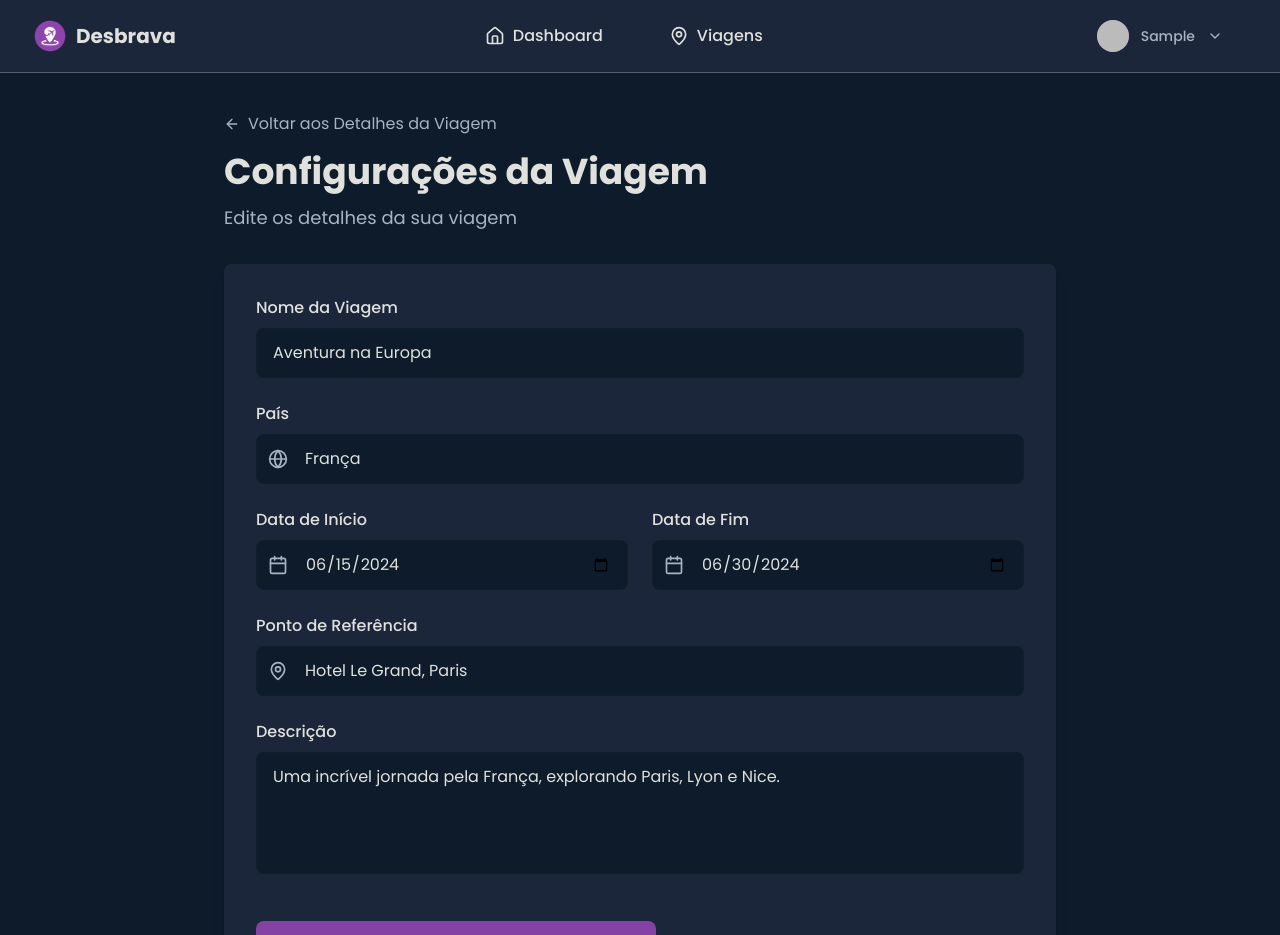
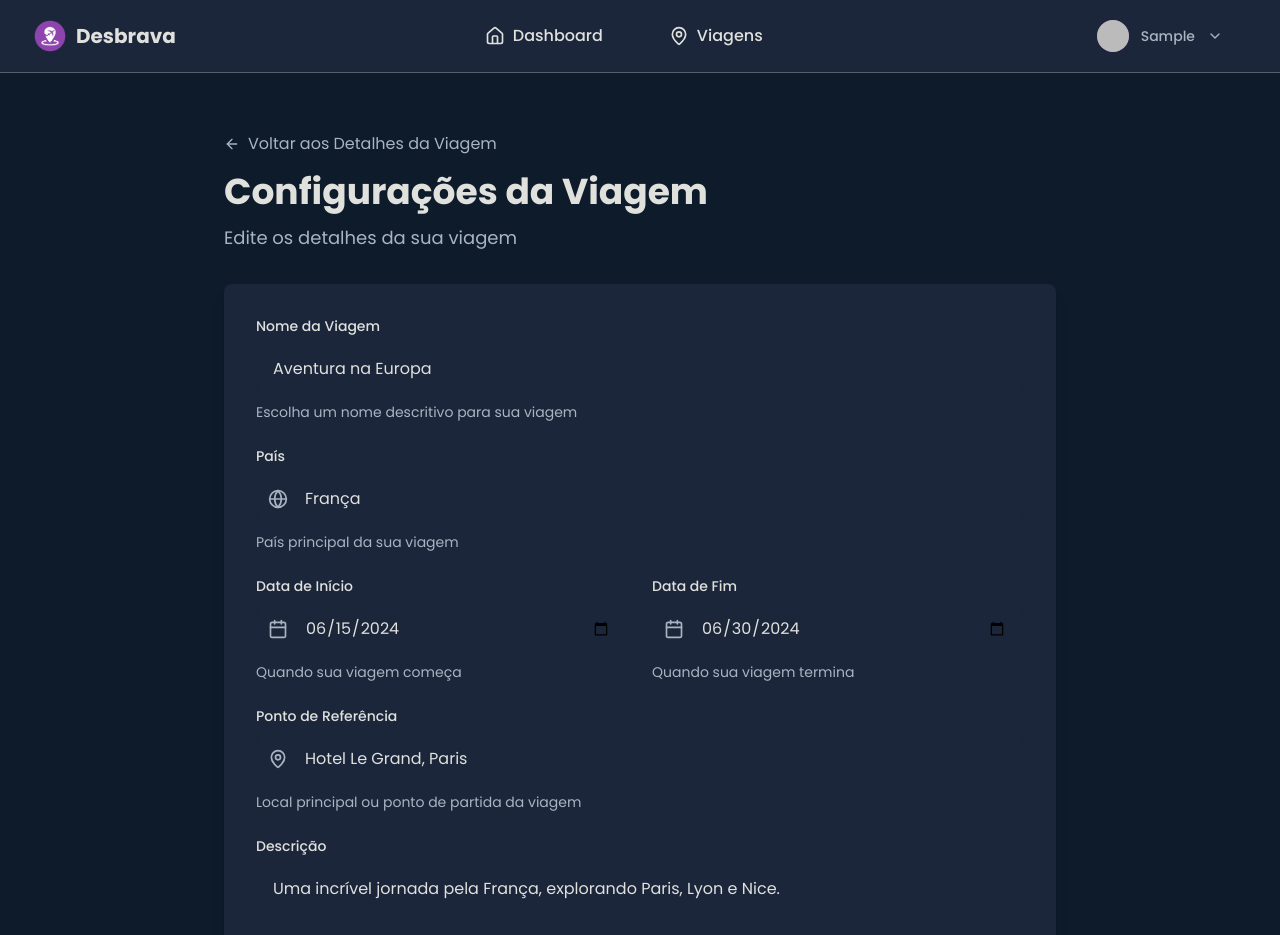
Before and after one commit to Brendhon/desbrava, a Next.js app: page /trip/1/settings in a window 1280 px wide. Shown: the top 935 px of the page. Built offline with nearby package versions, Linux system fonts and the light colour scheme; no server answers; sample sign-in values are in the browser's storage.

Commit message:
feat: enhance trip settings page with new Input and Textarea components, integrate form validation using Zod, and improve layout for better user experience in the Desbrava project

```diff
--- a/app/(protected)/layout.tsx
+++ b/app/(protected)/layout.tsx
@@ -8,7 +8,7 @@ export default function ProtectedLayout({
 }) {
   return (
     <ProtectedRoute>
-      <div className="bg-midnight-blue">
+      <div className={styles.container}>
         <Navigation />
         <main className={styles.main}> {children} </main>
       </div>
@@ -17,5 +17,6 @@ export default function ProtectedLayout({
 }
 
 const styles = {
-  main: 'mt-20',
+  container: 'bg-midnight-blue',
+  main: 'mt-25',
 };
--- a/app/(protected)/trip/[id]/settings/page.tsx
+++ b/app/(protected)/trip/[id]/settings/page.tsx
@@ -2,10 +2,15 @@
 
 import Button from '@/components/ui/Button';
 import Card from '@/components/ui/Card';
+import Input from '@/components/form/Input';
+import Textarea from '@/components/form/Textarea';
+import { tripSettingsSchema, type TripSettingsFormData } from '@/lib/schemas/trip';
 import { ArrowLeft, Calendar, Globe, MapPin, Save, Trash2 } from 'lucide-react';
 import Link from 'next/link';
 import { useParams, useRouter } from 'next/navigation';
-import { useState } from 'react';
+import { useEffect } from 'react';
+import { useForm } from 'react-hook-form';
+import { zodResolver } from '@hookform/resolvers/zod';
 
 export default function TripSettingsPage() {
   const params = useParams();
@@ -13,7 +18,7 @@ export default function TripSettingsPage() {
   const tripId = params.id;
 
   // TODO: Buscar dados da viagem pelo ID
-  const [formData, setFormData] = useState({
+  const defaultValues: TripSettingsFormData = {
     title: 'Aventura na Europa',
     country: 'França',
     startDate: '2024-06-15',
@@ -21,19 +26,41 @@ export default function TripSettingsPage() {
     description:
       'Uma incrível jornada pela França, explorando Paris, Lyon e Nice.',
     referencePoint: 'Hotel Le Grand, Paris',
+  };
+
+  const {
+    register,
+    handleSubmit,
+    formState: { errors, isSubmitting },
+    reset,
+    setValue,
+  } = useForm<TripSettingsFormData>({
+    resolver: zodResolver(tripSettingsSchema),
+    defaultValues,
   });
 
-  const handleSubmit = (e: React.FormEvent) => {
-    e.preventDefault();
-    // TODO: Implementar atualização da viagem
-    console.log('Atualizando viagem:', formData);
-  };
+  // Carregar dados iniciais quando o componente montar
+  useEffect(() => {
+    // TODO: Buscar dados da viagem da API
+    // Por enquanto, usando dados mockados
+    reset(defaultValues);
+  }, [reset]);
 
-  const handleInputChange = (
-    e: React.ChangeEvent<HTMLInputElement | HTMLTextAreaElement>
-  ) => {
-    const { name, value } = e.target;
-    setFormData((prev) => ({ ...prev, [name]: value }));
+  const onSubmit = async (data: TripSettingsFormData) => {
+    try {
+      // TODO: Implementar atualização da viagem na API
+      console.log('Atualizando viagem:', data);
+
+      // Simular delay da API
+      await new Promise(resolve => setTimeout(resolve, 1000));
+
+      // TODO: Mostrar mensagem de sucesso
+      console.log('Viagem atualizada com sucesso!');
+
+    } catch (error) {
+      console.error('Erro ao atualizar viagem:', error);
+      // TODO: Mostrar mensagem de erro
+    }
   };
 
   const handleDelete = () => {
@@ -73,124 +100,72 @@ export default function TripSettingsPage() {
         border={false}
         className={styles.formContainer}
       >
-        <form onSubmit={handleSubmit} className={styles.form}>
+        <form onSubmit={handleSubmit(onSubmit)} className={styles.form}>
           {/* Título da Viagem */}
-          <div className={styles.formField}>
-            <label htmlFor="title" className={styles.label}>
-              Nome da Viagem
-            </label>
-            <input
-              type="text"
-              id="title"
-              name="title"
-              value={formData.title}
-              onChange={handleInputChange}
-              placeholder="Ex: Aventura na Europa"
-              className={styles.input}
+          <Input
+            label="Nome da Viagem"
+            placeholder="Ex: Aventura na Europa"
+            error={errors.title?.message}
+            register={register('title')}
+            helperText="Escolha um nome descritivo para sua viagem"
+            required
+          />
+
+          {/* País */}
+          <Input
+            label="País"
+            placeholder="Ex: França"
+            icon={Globe}
+            error={errors.country?.message}
+            register={register('country')}
+            helperText="País principal da sua viagem"
+            required
+          />
+
+          {/* Datas */}
+          <div className={styles.dateGrid}>
+            <Input
+              label="Data de Início"
+              type="date"
+              icon={Calendar}
+              error={errors.startDate?.message}
+              register={register('startDate')}
+              helperText="Quando sua viagem começa"
               required
-              aria-describedby="title-help"
+            />
+
+            <Input
+              label="Data de Fim"
+              type="date"
+              icon={Calendar}
+              error={errors.endDate?.message}
+              register={register('endDate')}
+              helperText="Quando sua viagem termina"
+              required
             />
           </div>
 
-          {/* País */}
-          <div className={styles.formField}>
-            <label htmlFor="country" className={styles.label}>
-              País
-            </label>
-            <div className={styles.inputWrapper}>
-              <Globe className={styles.inputIcon} aria-hidden="true" />
-              <input
-                type="text"
-                id="country"
-                name="country"
-                value={formData.country}
-                onChange={handleInputChange}
-                placeholder="Ex: França"
-                className={styles.inputWithIcon}
-                required
-                aria-describedby="country-help"
-              />
-            </div>
-          </div>
-
-          {/* Datas */}
-          <div className={styles.dateGrid}>
-            <div className={styles.formField}>
-              <label htmlFor="startDate" className={styles.label}>
-                Data de Início
-              </label>
-              <div className={styles.inputWrapper}>
-                <Calendar className={styles.inputIcon} aria-hidden="true" />
-                <input
-                  type="date"
-                  id="startDate"
-                  name="startDate"
-                  value={formData.startDate}
-                  onChange={handleInputChange}
-                  className={styles.inputWithIcon}
-                  required
-                  aria-describedby="startDate-help"
-                />
-              </div>
-            </div>
-
-            <div className={styles.formField}>
-              <label htmlFor="endDate" className={styles.label}>
-                Data de Fim
-              </label>
-              <div className={styles.inputWrapper}>
-                <Calendar className={styles.inputIcon} aria-hidden="true" />
-                <input
-                  type="date"
-                  id="endDate"
-                  name="endDate"
-                  value={formData.endDate}
-                  onChange={handleInputChange}
-                  className={styles.inputWithIcon}
-                  required
-                  aria-describedby="endDate-help"
-                />
-              </div>
-            </div>
-          </div>
-
           {/* Ponto de Referência */}
-          <div className={styles.formField}>
-            <label htmlFor="referencePoint" className={styles.label}>
-              Ponto de Referência
-            </label>
-            <div className={styles.inputWrapper}>
-              <MapPin className={styles.inputIcon} aria-hidden="true" />
-              <input
-                type="text"
-                id="referencePoint"
-                name="referencePoint"
-                value={formData.referencePoint}
-                onChange={handleInputChange}
-                placeholder="Ex: Hotel Le Grand, Paris"
-                className={styles.inputWithIcon}
-                required
-                aria-describedby="referencePoint-help"
-              />
-            </div>
-          </div>
+          <Input
+            label="Ponto de Referência"
+            placeholder="Ex: Hotel Le Grand, Paris"
+            icon={MapPin}
+            error={errors.referencePoint?.message}
+            register={register('referencePoint')}
+            helperText="Local principal ou ponto de partida da viagem"
+            required
+          />
 
           {/* Descrição */}
-          <div className={styles.formField}>
-            <label htmlFor="description" className={styles.label}>
-              Descrição
-            </label>
-            <textarea
-              id="description"
-              name="description"
-              value={formData.description}
-              onChange={handleInputChange}
-              placeholder="Conte um pouco sobre o que você planeja fazer nesta viagem..."
-              rows={4}
-              className={styles.textarea}
-              aria-describedby="description-help"
-            />
-          </div>
+          <Textarea
+            label="Descrição"
+            placeholder="Conte um pouco sobre o que você planeja fazer nesta viagem..."
+            rows={4}
+            error={errors.description?.message}
+            register={register('description')}
+            helperText="Descreva os planos, atividades e expectativas da viagem"
+            required
+          />
 
           {/* Botões */}
           <div className={styles.buttonGroup}>
@@ -200,8 +175,9 @@ export default function TripSettingsPage() {
               icon={Save}
               aria-label="Salvar alterações da viagem"
               className="flex-1"
+              disabled={isSubmitting}
             >
-              Salvar Alterações
+              {isSubmitting ? 'Salvando...' : 'Salvar Alterações'}
             </Button>
 
             <Link
@@ -262,20 +238,8 @@ const styles = {
   subtitle: 'text-lg text-mist-gray',
   formContainer: '',
   form: 'space-y-6',
-  formField: 'space-y-2',
-  label: 'block text-parchment-white font-medium',
-  input:
-    'w-full px-4 py-3 bg-midnight-blue border border-slate-dark/20 rounded-lg text-parchment-white placeholder-mist-gray focus:outline-none focus:ring-2 focus:ring-royal-purple focus:border-transparent',
-  inputWrapper: 'relative',
-  inputIcon:
-    'absolute left-3 top-1/2 transform -translate-y-1/2 w-5 h-5 text-mist-gray',
-  inputWithIcon:
-    'w-full pl-12 pr-4 py-3 bg-midnight-blue border border-slate-dark/20 rounded-lg text-parchment-white placeholder-mist-gray focus:outline-none focus:ring-2 focus:ring-royal-purple focus:border-transparent',
-  textarea:
-    'w-full px-4 py-3 bg-midnight-blue border border-slate-dark/20 rounded-lg text-parchment-white placeholder-mist-gray focus:outline-none focus:ring-2 focus:ring-royal-purple focus:border-transparent resize-none',
   dateGrid: 'grid grid-cols-1 md:grid-cols-2 gap-6',
   buttonGroup: 'flex flex-col sm:flex-row gap-4 pt-4',
-
   dangerZone: 'mt-12 pt-8 border-t border-slate-dark/20',
   dangerZoneTitle: 'text-lg font-semibold text-parchment-white mb-4',
   dangerZoneContent: '',
--- a/components/form/Input.tsx
+++ b/components/form/Input.tsx
@@ -1,5 +1,6 @@
 import { forwardRef, InputHTMLAttributes } from 'react';
 import { UseFormRegisterReturn } from 'react-hook-form';
+import { LucideIcon } from 'lucide-react';
 
 interface InputProps
   extends Omit<InputHTMLAttributes<HTMLInputElement>, 'size'> {
@@ -9,6 +10,11 @@ interface InputProps
   variant?: 'default' | 'error' | 'success';
   register?: UseFormRegisterReturn;
   helperText?: string;
+  className?: string;
+  id?: string;
+  // Props para ícones (opcionais)
+  icon?: LucideIcon;
+  iconPosition?: 'left' | 'right';
 }
 
 const Input = forwardRef<HTMLInputElement, InputProps>(
@@ -22,6 +28,8 @@ const Input = forwardRef<HTMLInputElement, InputProps>(
       helperText,
       className = '',
       id,
+      icon: Icon,
+      iconPosition = 'left',
       ...props
     },
     ref
@@ -46,14 +54,35 @@ const Input = forwardRef<HTMLInputElement, InputProps>(
         'border-green-500 bg-slate-dark text-parchment-white placeholder-mist-gray focus:ring-green-500 focus:border-green-500',
     };
 
+    const iconStyles = {
+      sm: 'w-4 h-4',
+      md: 'w-5 h-5',
+      lg: 'w-6 h-6',
+    };
+
+    // Aplicar padding baseado na presença e posição do ícone
+    const getPaddingStyles = () => {
+      if (!Icon) return '';
+
+      if (iconPosition === 'left') {
+        return 'pl-12 pr-4';
+      } else if (iconPosition === 'right') {
+        return 'pl-4 pr-12';
+      }
+
+      return '';
+    };
+
     const labelStyles = 'block text-sm font-medium text-parchment-white mb-2';
     const errorStyles = 'mt-2 text-sm text-red-400';
     const helperTextStyles = 'mt-2 text-sm text-mist-gray';
+    const iconContainerStyles = 'absolute top-1/2 transform -translate-y-1/2 text-mist-gray';
 
     const inputStyles = [
       baseStyles,
       sizeStyles[size],
       variantStyles[variant],
+      getPaddingStyles(),
       error && 'border-red-500 focus:ring-red-500 focus:border-red-500',
       className,
     ]
@@ -68,6 +97,16 @@ const Input = forwardRef<HTMLInputElement, InputProps>(
           </label>
         )}
 
+        <div className="relative">
+          {Icon && (
+            <Icon
+              className={`${iconContainerStyles} ${iconStyles[size]} ${
+                iconPosition === 'left' ? 'left-3' : 'right-3'
+              }`}
+              aria-hidden="true"
+            />
+          )}
+
           <input
             id={inputId}
             ref={register ? register.ref : ref}
@@ -75,6 +114,7 @@ const Input = forwardRef<HTMLInputElement, InputProps>(
             {...register}
             {...props}
           />
+        </div>
 
         {error && (
           <p className={errorStyles} role="alert">
--- /dev/null
+++ b/components/form/Textarea.tsx
@@ -0,0 +1,95 @@
+import { forwardRef, TextareaHTMLAttributes } from 'react';
+import { UseFormRegisterReturn } from 'react-hook-form';
+
+interface TextareaProps
+  extends Omit<TextareaHTMLAttributes<HTMLTextAreaElement>, 'size'> {
+  label?: string;
+  error?: string;
+  size?: 'sm' | 'md' | 'lg';
+  variant?: 'default' | 'error' | 'success';
+  register?: UseFormRegisterReturn;
+  helperText?: string;
+}
+
+const Textarea = forwardRef<HTMLTextAreaElement, TextareaProps>(
+  (
+    {
+      label,
+      error,
+      size = 'md',
+      variant = 'default',
+      register,
+      helperText,
+      className = '',
+      id,
+      ...props
+    },
+    ref
+  ) => {
+    const textareaId = id || `textarea-${Math.random().toString(36).substr(2, 9)}`;
+
+    const baseStyles =
+      'w-full transition-colors duration-200 border rounded-lg focus:outline-none focus:ring-2 focus:ring-offset-2 focus:ring-offset-midnight-blue resize-none';
+
+    const sizeStyles = {
+      sm: 'px-3 py-2 text-sm',
+      md: 'px-4 py-3 text-base',
+      lg: 'px-5 py-4 text-lg',
+    };
+
+    const variantStyles = {
+      default:
+        'border-slate-dark/20 bg-slate-dark text-parchment-white placeholder-mist-gray focus:ring-royal-purple focus:border-royal-purple',
+      error:
+        'border-red-500 bg-slate-dark text-parchment-white placeholder-mist-gray focus:ring-red-500 focus:border-red-500',
+      success:
+        'border-green-500 bg-slate-dark text-parchment-white placeholder-mist-gray focus:ring-green-500 focus:border-green-500',
+    };
+
+    const labelStyles = 'block text-sm font-medium text-parchment-white mb-2';
+    const errorStyles = 'mt-2 text-sm text-red-400';
+    const helperTextStyles = 'mt-2 text-sm text-mist-gray';
+
+    const textareaStyles = [
+      baseStyles,
+      sizeStyles[size],
+      variantStyles[variant],
+      error && 'border-red-500 focus:ring-red-500 focus:border-red-500',
+      className,
+    ]
+      .filter(Boolean)
+      .join(' ');
+
+    return (
+      <div className="w-full">
+        {label && (
+          <label htmlFor={textareaId} className={labelStyles}>
+            {label}
+          </label>
+        )}
+
+        <textarea
+          id={textareaId}
+          ref={register ? register.ref : ref}
+          className={textareaStyles}
+          {...register}
+          {...props}
+        />
+
+        {error && (
+          <p className={errorStyles} role="alert">
+            {error}
+          </p>
+        )}
+
+        {helperText && !error && (
+          <p className={helperTextStyles}>{helperText}</p>
+        )}
+      </div>
+    );
+  }
+);
+
+Textarea.displayName = 'Textarea';
+
+export default Textarea;
--- /dev/null
+++ b/lib/schemas/trip.ts
@@ -0,0 +1,50 @@
+import { z } from 'zod';
+
+export const tripSettingsSchema = z.object({
+  title: z
+    .string()
+    .min(1, 'Nome da viagem é obrigatório')
+    .min(3, 'Nome da viagem deve ter pelo menos 3 caracteres')
+    .max(100, 'Nome da viagem deve ter no máximo 100 caracteres'),
+
+  country: z
+    .string()
+    .min(1, 'País é obrigatório')
+    .min(2, 'País deve ter pelo menos 2 caracteres')
+    .max(50, 'País deve ter no máximo 50 caracteres'),
+
+  startDate: z
+    .string()
+    .min(1, 'Data de início é obrigatória')
+    .refine((date) => {
+      const selectedDate = new Date(date);
+      const today = new Date();
+      today.setHours(0, 0, 0, 0);
+      return selectedDate >= today;
+    }, 'Data de início deve ser hoje ou uma data futura'),
+
+  endDate: z
+    .string()
+    .min(1, 'Data de fim é obrigatória'),
+
+  referencePoint: z
+    .string()
+    .min(1, 'Ponto de referência é obrigatório')
+    .min(5, 'Ponto de referência deve ter pelo menos 5 caracteres')
+    .max(200, 'Ponto de referência deve ter no máximo 200 caracteres'),
+
+  description: z
+    .string()
+    .min(1, 'Descrição é obrigatória')
+    .min(10, 'Descrição deve ter pelo menos 10 caracteres')
+    .max(1000, 'Descrição deve ter no máximo 1000 caracteres'),
+}).refine((data) => {
+  const startDate = new Date(data.startDate);
+  const endDate = new Date(data.endDate);
+  return endDate > startDate;
+}, {
+  message: 'Data de fim deve ser posterior à data de início',
+  path: ['endDate'],
+});
+
+export type TripSettingsFormData = z.infer<typeof tripSettingsSchema>;
```
Also changed, not shown: 2 other files (tests, documents, lock files or other folders). Lines whose indentation alone changed are shown as unchanged.
